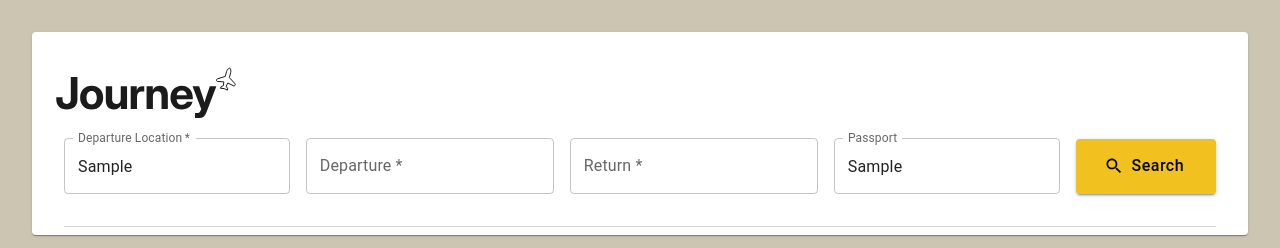
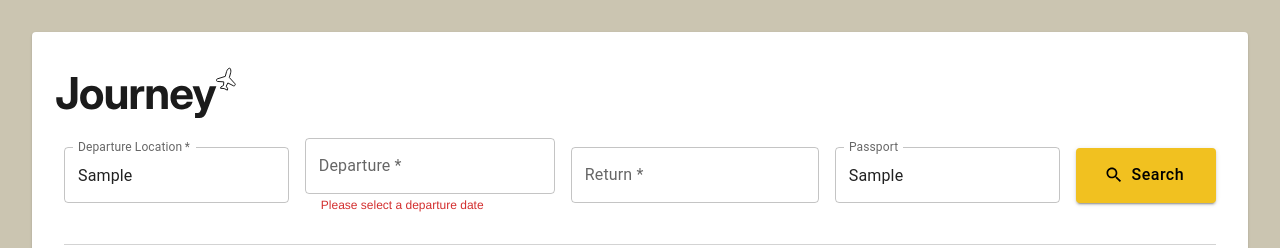
Before and after one commit to shradha-glitch/flight_track, a React (Create React App) app in the folder frontend/: page / in a window 1280 px wide. Both pictures are taken after typing "Sample", "Sample" into the empty fields and a click on the button "Search". Shown: the top 248 px of the page. Built offline with nearby package versions, Linux system fonts and the light colour scheme; no server answers.

Commit message:
date picker error message

```diff
--- a/frontend/src/components/card/PcpCard.js
+++ b/frontend/src/components/card/PcpCard.js
@@ -13,23 +13,31 @@ const PcpCard = ({ onSelect, onFilterChange }) => {
   const [passportIsoCode, setPassportIsoCode] = useState("");
   const [departureDate, setDepartureDate] = useState("");
   const [searchTriggered, setSearchTriggered] = useState(false);
-
-
+  const [departureDateError, setDepartureDateError] = useState(null);
+  const [showDateWarning, setShowDateWarning] = useState(false);
   const handlePassportChange = (selectedCountries) => {
     setPassportIsoCode(selectedCountries.map((country) => country.iso2));
   };
-
-  const handleDepartureDate = (date) => {
+  const handleDepartureDate = (date, error) => {
     setDepartureDate(date);
+    setDepartureDateError(error);
   }
-
 
   const handleSubmit = (e) => {
     e.preventDefault();
     const form = e.target;
 
-  if (form.checkValidity()) {
+    // Check if departure date is missing
+    if (!departureDate) {
+      setIsFormValid(false);
+      setDepartureDateError('invalidDate');
+      setShowDateWarning(true);
+      return;
+    }
+
+    if (form.checkValidity() && !departureDateError) {
       setIsFormValid(true);
+      setShowDateWarning(false);
       setSearchTriggered(false);
       setTimeout(() => setSearchTriggered(true), 0);
     } else {
@@ -41,8 +49,7 @@ const PcpCard = ({ onSelect, onFilterChange }) => {
     <CustomCard>
       <Header></Header>
       <form onSubmit={handleSubmit}>
-      <Box
-        sx={{
+        <Box sx={{
           mb: 4,
           display: "flex",
           flexDirection: "row",
@@ -51,10 +58,21 @@ const PcpCard = ({ onSelect, onFilterChange }) => {
           gap: 2,
           px: 4,
           flexWrap: "wrap"
-        }}
-      >
+        }}>
           <Departure onSelect={onSelect} required/>
-        <DatePicker onChange={handleDepartureDate} label={"Departure"} text={"Dates of Travel"} required />
+          <Box sx={{ width: '100%', maxWidth: 250 }}>
+            <DatePicker
+              onChange={handleDepartureDate}
+              label={"Departure"}
+              text={"Dates of Travel"}
+              required
+            />
+            {showDateWarning && !departureDate && (
+              <Box sx={{ color: 'error.main', fontSize: '0.75rem', mt: 0.5, ml: 2, fontFamily: 'Helvetica' }}>
+                Please select a departure date
+              </Box>
+            )}
+          </Box>
         <DatePicker label={"Return"} text={" fef"} required/>
         <PassportInput onChange={handlePassportChange}/>
         <Button
```
Lines whose indentation alone changed are shown as unchanged.
